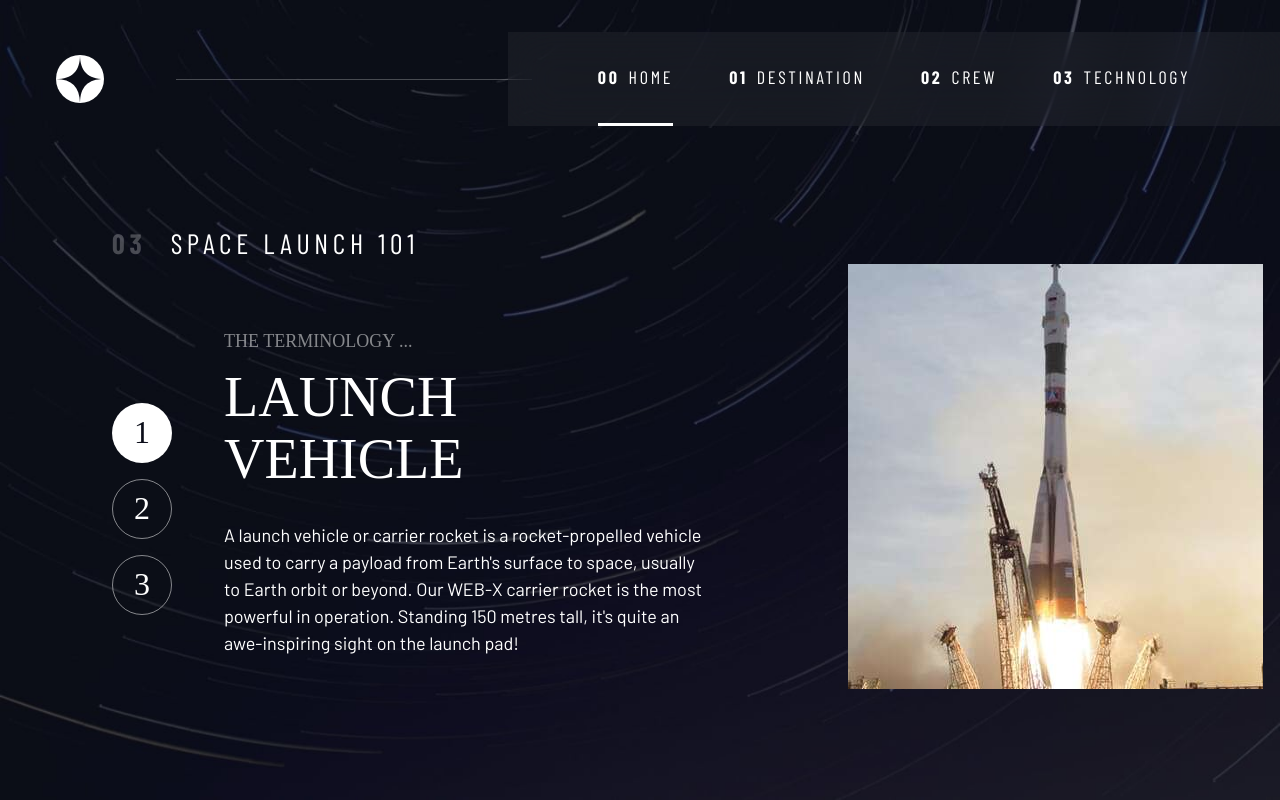
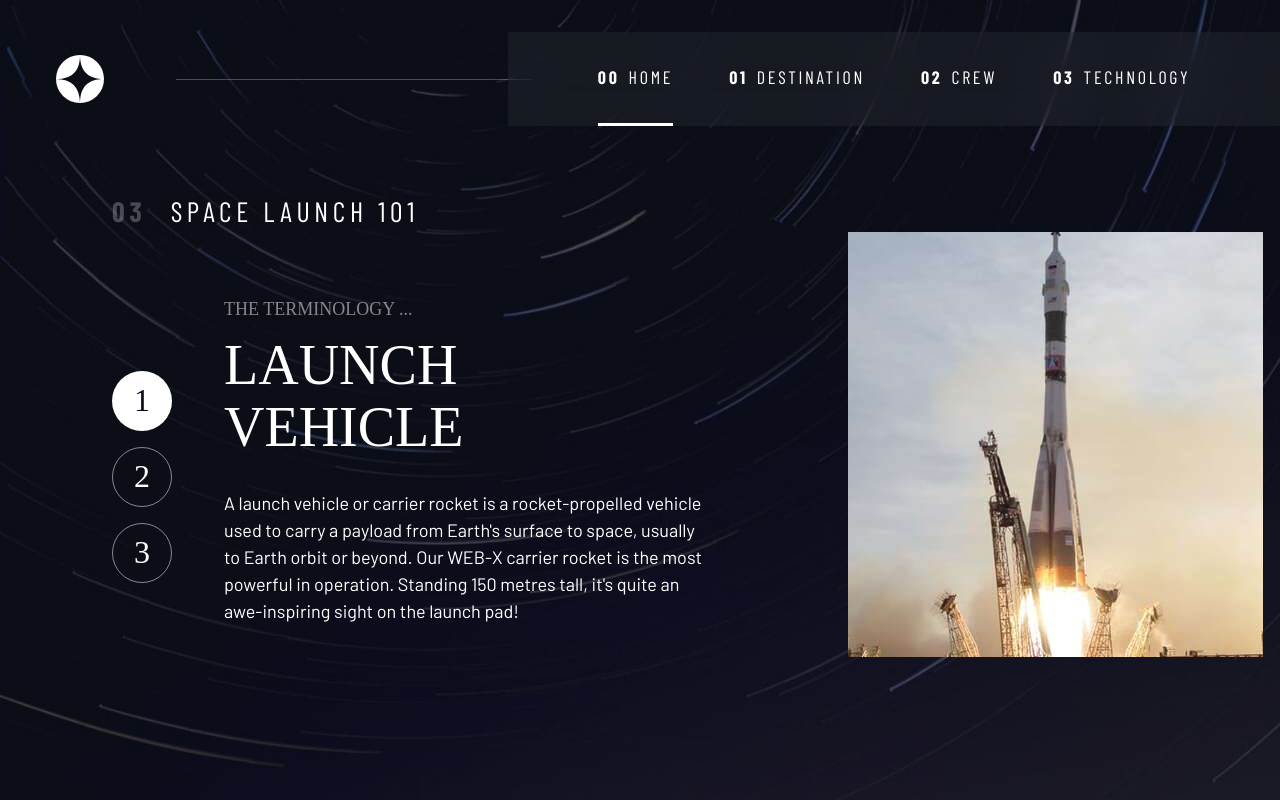
Before and after one commit to s31w4n/space-tourism, a React (Create React App) app: page /technology in a window 1280 px wide. Built offline with nearby package versions, Linux system fonts and the light colour scheme; a web font is replaced by a local one.

Commit message:
fix some styles

```diff
--- a/src/style/Crew.css
+++ b/src/style/Crew.css
@@ -45,7 +45,7 @@
 }
 
 @media (min-width: 45em) {
-  .numbered-title {
+  .grid-container--crew .numbered-title {
     justify-self: start;
     margin-top: 2rem;
   }
--- a/src/style/Technology.css
+++ b/src/style/Technology.css
@@ -67,6 +67,9 @@
   .grid-container--technology > picture {
     max-width: 100% !important;
   }
+  .grid-container--technology .number-title {
+    justify-self: center !important;
+  }
 }
 
 @media (min-width: 75em) {
```
